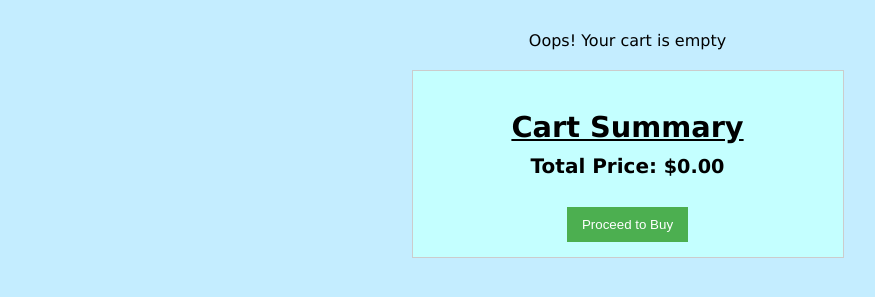
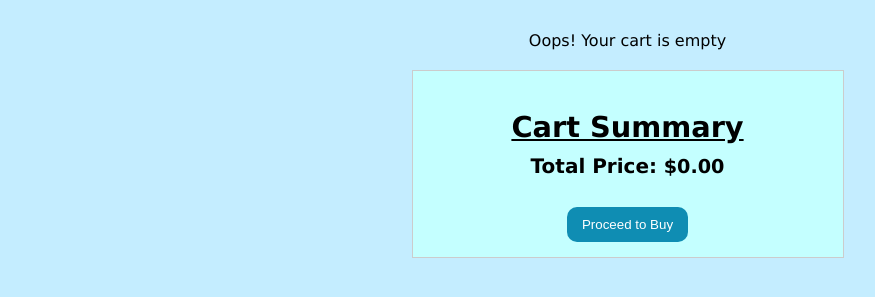
Before and after one commit to Ramya-Sri-05/artisan, a plain HTML site: page check-cart.html in a window 1280 px wide. Shown: the part 125-422 px from the top of the page, without its empty margins (49-924 px from the left). Drawn offline with Linux system fonts and the light colour scheme.

```diff
--- a/check-cart.html
+++ b/check-cart.html
@@ -81,7 +81,8 @@
 }
 
 .checkout-btn {
-  background-color: #4CAF50;
+  background-color: rgb(15, 141, 179);
+  border-radius: 10px;
   color: white;
   padding: 10px 15px;
   border: none;
@@ -90,7 +91,8 @@
 }
 
 .checkout-btn:hover {
-  background-color: #45a049;
+  background-color: rgb(23, 201, 201);
+  transform: scale(1.2);
 }
 
   </style>
```
